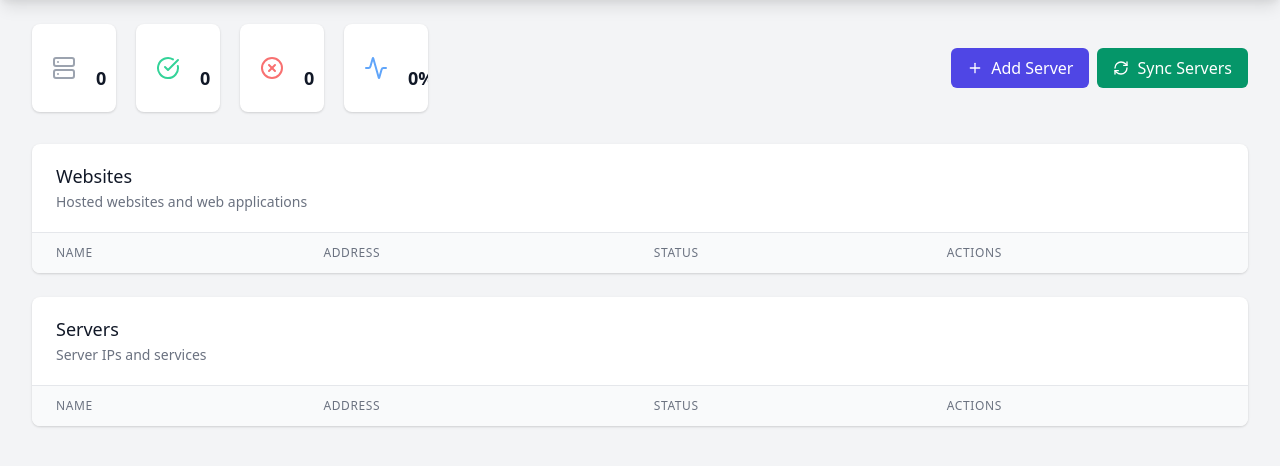
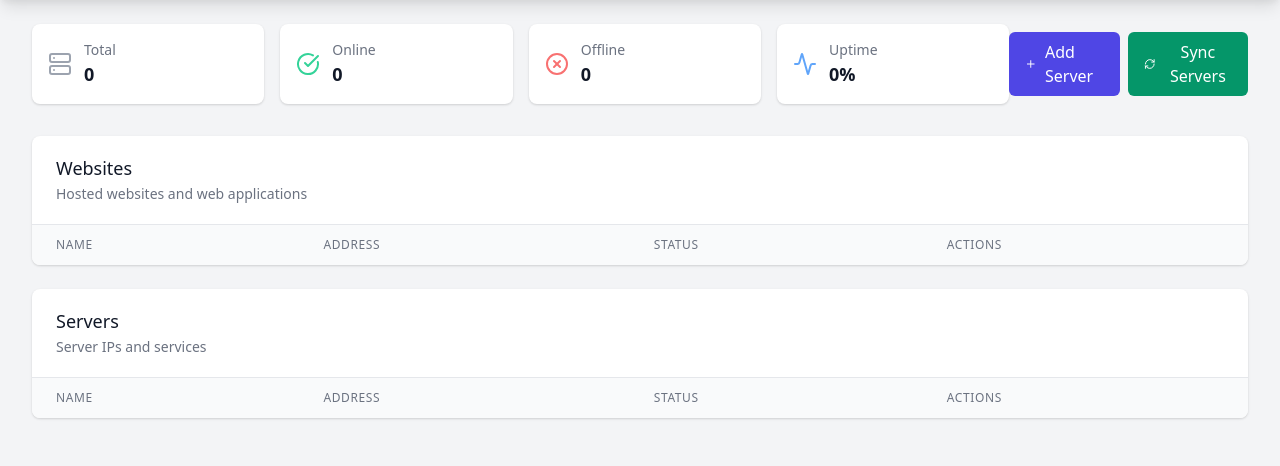
Before and after one commit to kamijon/server_monitoring, a FastAPI app: page / in a window 1280 px wide. Shown: the part 64-530 px from the top of the page. Run offline with FastAPI, Linux system fonts and the light colour scheme; the visitor is signed in with stand-in values (Sample User, id 1); lists and menus that the app fills with data are empty.

Commit message:
feat: update server monitoring system

```diff
--- a/app/templates/dashboard.html
+++ b/app/templates/dashboard.html
@@ -49,16 +83,16 @@
     <div class="max-w-7xl mx-auto py-6 px-4 sm:px-6 lg:px-8">
         <!-- Stats and Add Server Button -->
         <div class="flex flex-col sm:flex-row justify-between items-start sm:items-center mb-6 space-y-4 sm:space-y-0">
-            <div class="grid grid-cols-1 gap-5 sm:grid-cols-2 lg:grid-cols-4 w-full sm:w-auto">
+            <div class="grid grid-cols-2 gap-4 sm:grid-cols-4 w-full">
                 <div class="bg-white overflow-hidden shadow rounded-lg">
-                    <div class="p-5">
+                    <div class="p-4">
                         <div class="flex items-center">
                             <div class="flex-shrink-0">
                                 <i data-lucide="server" class="h-6 w-6 text-gray-400"></i>
                             </div>
-                            <div class="ml-5 w-0 flex-1">
+                            <div class="ml-3 w-0 flex-1">
                                 <dl>
-                                    <dt class="text-sm font-medium text-gray-500 truncate">Total Servers</dt>
+                                    <dt class="text-sm font-medium text-gray-500 truncate">Total</dt>
                                     <dd class="text-lg font-semibold text-gray-900">{{ total }}</dd>
                                 </dl>
                             </div>
@@ -66,12 +100,12 @@
                     </div>
                 </div>
                 <div class="bg-white overflow-hidden shadow rounded-lg">
-                    <div class="p-5">
+                    <div class="p-4">
                         <div class="flex items-center">
                             <div class="flex-shrink-0">
                                 <i data-lucide="check-circle" class="h-6 w-6 text-green-400"></i>
                             </div>
-                            <div class="ml-5 w-0 flex-1">
+                            <div class="ml-3 w-0 flex-1">
                                 <dl>
                                     <dt class="text-sm font-medium text-gray-500 truncate">Online</dt>
                                     <dd class="text-lg font-semibold text-gray-900">{{ online }}</dd>
@@ -81,12 +115,12 @@
                     </div>
                 </div>
                 <div class="bg-white overflow-hidden shadow rounded-lg">
-                    <div class="p-5">
+                    <div class="p-4">
                         <div class="flex items-center">
                             <div class="flex-shrink-0">
                                 <i data-lucide="x-circle" class="h-6 w-6 text-red-400"></i>
                             </div>
-                            <div class="ml-5 w-0 flex-1">
+                            <div class="ml-3 w-0 flex-1">
                                 <dl>
                                     <dt class="text-sm font-medium text-gray-500 truncate">Offline</dt>
                                     <dd class="text-lg font-semibold text-gray-900">{{ offline }}</dd>
@@ -96,12 +130,12 @@
                     </div>
                 </div>
                 <div class="bg-white overflow-hidden shadow rounded-lg">
-                    <div class="p-5">
+                    <div class="p-4">
                         <div class="flex items-center">
                             <div class="flex-shrink-0">
                                 <i data-lucide="activity" class="h-6 w-6 text-blue-400"></i>
                             </div>
-                            <div class="ml-5 w-0 flex-1">
+                            <div class="ml-3 w-0 flex-1">
                                 <dl>
                                     <dt class="text-sm font-medium text-gray-500 truncate">Uptime</dt>
                                     <dd class="text-lg font-semibold text-gray-900">{{ uptime }}%</dd>
@@ -133,7 +167,7 @@
                 </div>
                 <div class="border-t border-gray-200">
                     <div class="overflow-x-auto">
-                        <table class="min-w-full divide-y divide-gray-200">
+                        <table class="min-w-full divide-y divide-gray-200 mobile-table">
                             <thead class="bg-gray-50">
                                 <tr>
                                     <th scope="col" class="px-6 py-3 text-left text-xs font-medium text-gray-500 uppercase tracking-wider">Name</th>
```
Also changed, not shown: other parts of app/templates/dashboard.html (+41 -7 lines), 1 other file.
